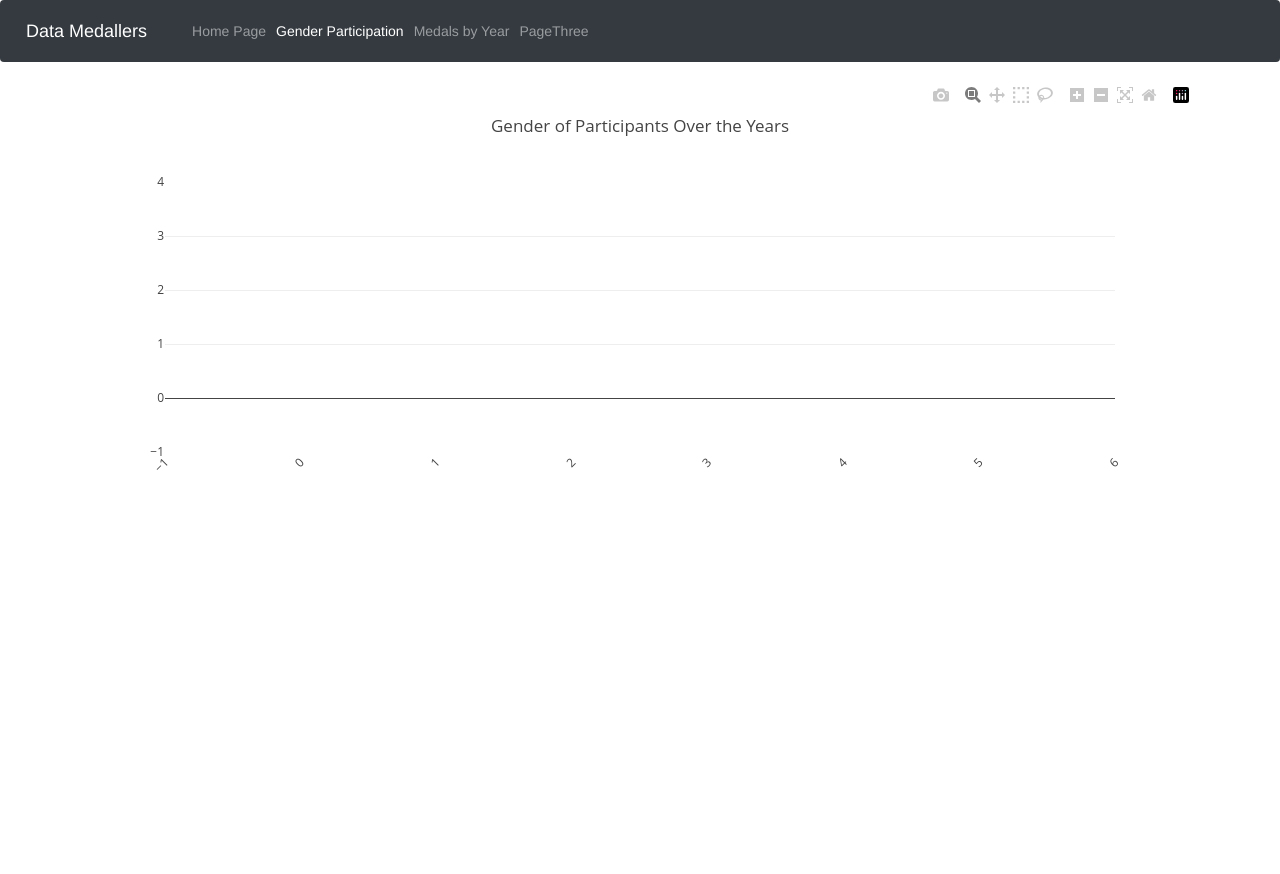
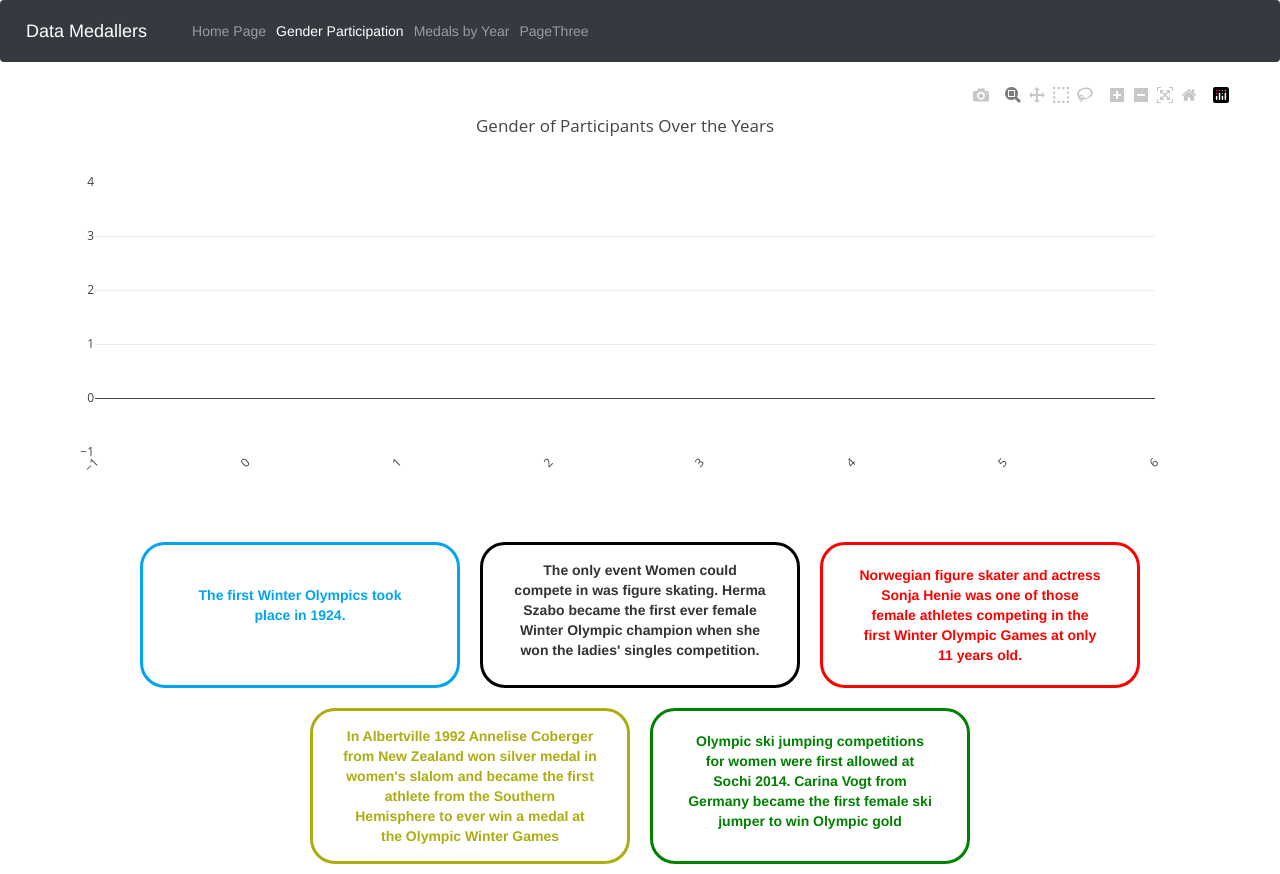
Before and after one commit to Calum-Knight/Project3-OlympicData, a Flask app: page /gender in a window 1280 px wide. Before the commit the page ends 470 px from the top, so only its background shows below. Run offline with Flask 2, Linux system fonts and the light colour scheme; data that the repository does not hold is empty; some libraries are stand-ins or nearby versions.

Commit message:
updates for Gender Participation page

```diff
--- a/static/olympics.js
+++ b/static/olympics.js
@@ -63,21 +63,12 @@ d3.json('/pageone').then(function (data) {
         xaxis: {
             tickangle: -45
         },
-        barmode: 'group'
+        barmode: 'group',
+
 
     }
     let data1 = [trace1, trace2];
     Plotly.newPlot('gender_plot', data1, layout)
-
-    // function selectmale(person) {
-    //     return person.sex == 'M';
-    // }
-    // filter() uses the custom function as its argument
-    // let Male = data.filter(selectmale);
-    // // Print to console
-    // console.log(Male);
-    //    return Male.year;
-
 });
 
 
@@ -88,13 +79,6 @@ function buildYearChart(year) {
     console.log(year)
 
     d3.json(`/api/years/${year}`).then((data) => {
-
-        // console.log(data)
-
-
-        // console.log(data[2]["Bronze_Medals"])
-
-        // console.log(data)
 
         function compare(a, b) {
             if (a.Gold > b.Gold) {
@@ -136,7 +120,8 @@ function buildYearChart(year) {
             x: x_noc,
             y: y_gold,
             type: 'bar',
-            name: 'Gold Medals'
+            name: 'Gold Medals',
+            color: 'yellow',
         }
         trace_silver = {
             x: x_noc,
@@ -168,16 +153,16 @@ function buildYearChart(year) {
 
 
 
-        var result = "<table border=1><thead><tr><th>Country</th><th>Gold</th><th>Silver</th><th>Bronze</th></tr></thead>";
-        for (var i = 0; i < data[3].length; i++) {
-            result += "<tr>";
-            for (var j = 2; j < 6; j++) {
-                result += "<td>" + data[j][i] + "</td>";
-            }
-            result += "</tr>";
-        }
-        result += "</table>";
-        console.log(result)
+        // var result = "<table border=1><thead><tr><th>Country</th><th>Gold</th><th>Silver</th><th>Bronze</th></tr></thead>";
+        // for (var i = 0; i < data[3].length; i++) {
+        //     result += "<tr>";
+        //     for (var j = 2; j < 6; j++) {
+        //         result += "<td>" + data[j][i] + "</td>";
+        //     }
+        //     result += "</tr>";
+        // }
+        // result += "</table>";
+        // console.log(result)
 
 
 
@@ -196,11 +181,27 @@ function buildYearChart(year) {
                     row.append(cell);
                 }
             }
+            // var table = document.getElementById("table");
+            // var tb = document.querySelectorAll('tbody');
+
+            // if (tb.len > 0) {
+            //     for (var i = 0; i < tb.length; i++) {
+            //         if (tb[i].children.length != 0) {
+            //             tb[i].table.removeChild(tb[i]);
+            //         }
+            //     }
+
+
+            // }
+
+            // function deleteRow() {
+
+            // table.deleteRow(1);
 
             function populatebody() {
                 var table = document.getElementById("table");
+
                 var tbody = table.createTBody(table);
-                // let table_data = data[6]
                 for (let i = 0; i < data[6].length; i++) {
 
                     var row = tbody.insertRow(0);
@@ -211,8 +212,11 @@ function buildYearChart(year) {
                   <td id = 'col3'>${data[6][i].Bronze}</td>
                   <td id = 'coloth'>${data[6][i].Gold + data[6][i].Silver + data[6][i].Bronze}</td>
                   `;
+
+
                 }
-            }
+                console.log(table)
+            };
             function sortTable() {
                 var table, rows, switching, i, x, y, shouldSwitch;
                 table = document.getElementById("table");
@@ -247,15 +251,18 @@ function buildYearChart(year) {
                         switching = true;
                     }
                 }
-            }
-
+            };
             createheader();
+            // deleteRow()
             populatebody();
             sortTable();
-        }
+
+        };
         buildYearTable(year)
-    });
-}
+    })
+
+};
+
 
 function optionYearChanged(newYear) {
     buildYearChart(newYear);
--- a/templates/HTML1.html
+++ b/templates/HTML1.html
@@ -14,7 +14,20 @@
   <script src="https://d3js.org/d3.v5.min.js"></script>
   <script src="https://cdn.plot.ly/plotly-latest.min.js"></script>
   <script src="{{ url_for('static', filename='olympics.js') }}"></script>
+  <style>
+    .para-ring {
+      border-radius: 25px;
+      border-width: 3px;
+      border-style: solid;
+    }
 
+    p {
+      font-weight: bold;
+
+    }
+
+    ;
+  </style>
 
 </head>
 
@@ -46,17 +59,50 @@
   </nav>
   <!-- End of Nav Bar -->
 
-  <div class="container">
 
-    <div class="row">
+  <div class="container-fluid" style="margin: 0px; width: 100%; align-self: center;">
 
-      <div class="col-md-12">
+    <div class="row" style="width: 100%; align-self: center;">
 
-        <div id="gender_plot">
+      <div class="col-12" style="width: 100%; align-self: center;">
 
-        </div>
+        <div id="gender_plot"></div>
 
       </div>
+
+
+    </div>
+    <div class="row justify-content-md-center">
+      <div class="col-md-3 text-center align-middle para-ring" style="margin: 10px; border-color: rgb(0, 164, 240);">
+        <p class="align-middle" style="margin: 40px; color: rgb(0, 164, 240); padding-bottom: auto; ">
+          The first Winter Olympics took place in 1924.</p>
+      </div>
+      <div class="col-md-3 text-center para-ring" style="margin: 10px; border-color: black;">
+        <p style="margin: 15px">
+          The only event Women could compete in was figure skating. Herma Szabo became the first ever female Winter
+          Olympic champion when she won the ladies' singles competition.</p>
+      </div>
+      <div class="col-md-3 text-center para-ring" style="margin: 10px; border-color: red;">
+        <p style="margin: 20px; color: red ;">
+          Norwegian figure skater and actress Sonja Henie was one of those female athletes competing in the first
+          Winter Olympic Games at only 11 years old.
+        </p>
+      </div>
+
+    </div>
+    <div class="row justify-content-md-center">
+      <div class="col-md-3 text-center para-ring" style="margin: 10px; border-color: rgb(173, 173, 17); ">
+        <p style="margin: 15px; color:rgb(173, 173, 17);">
+          In Albertville 1992 Annelise Coberger from New Zealand won silver medal in women's slalom and became the first
+          athlete from the Southern Hemisphere to ever win a medal at the Olympic Winter Games</p>
+      </div>
+      <div class="col-md-3 text-center para-ring" style="margin: 10px; border-color:green;">
+        <p style="margin: 20px; color: green;">
+          Olympic ski jumping competitions for women were first allowed at Sochi 2014. Carina Vogt from Germany became
+          the first female ski jumper to win Olympic gold
+        </p>
+      </div>
+
 
     </div>
 
```
